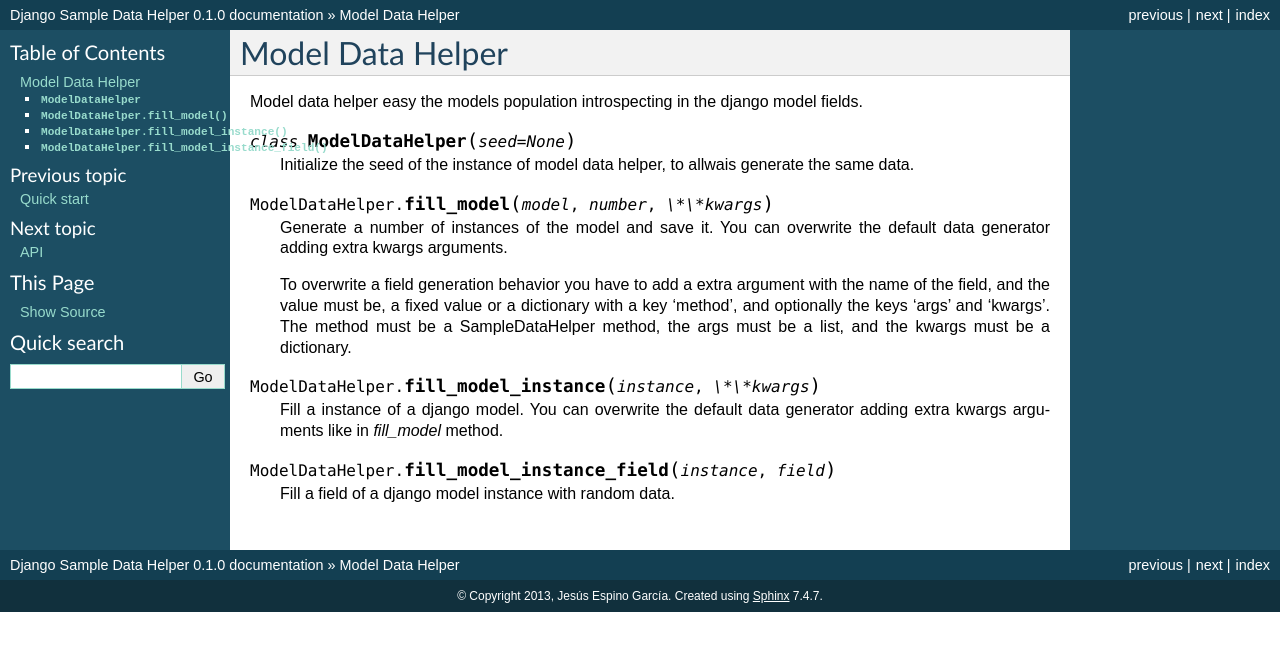
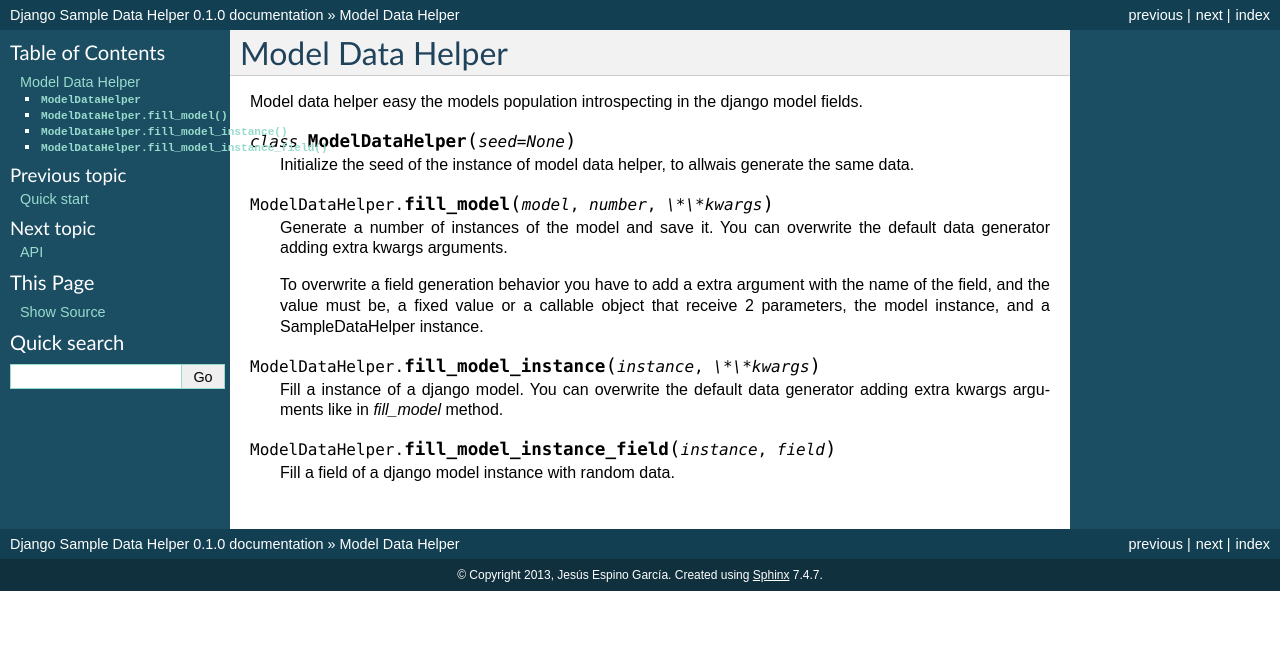
Before and after one commit to kaleidos/django-sampledatahelper, a Sphinx documentation site: the page built from doc/source/model_helper.rst, in a window 1280 px wide. Shown: the top 651 px of the page. Built offline with Sphinx 7.4.7, drawn with Linux system fonts in a browser that asks for light colours.

Commit message:
Simplifing the model_helper behavior overwrite interface

```diff
--- a/README.rst
+++ b/README.rst
@@ -43,10 +43,7 @@
           # Generate 5 instances selecting random method for some fields
           self.mdh.fill_model(MyModel,
                               5,
-                              my_int_field={
-                                  'method': SampleDataHelper.int,
-                                  'args': [5, 10]
-                              })
+                              my_int_field=lambda instance, sd: sd.int(5, 10))
 
           # Generate 5 instances with fixed data in a field
           self.mdh.fill_model(MyModel, 5, my_int_field=8)
--- a/doc/source/model_helper.rst
+++ b/doc/source/model_helper.rst
@@ -16,9 +16,8 @@
 
     To overwrite a field generation behavior you have to add a extra argument
     with the name of the field, and the value must be, a fixed value or a
-    dictionary with a key 'method', and optionally the keys 'args' and
-    'kwargs'. The method must be a SampleDataHelper method, the args must be a
-    list, and the kwargs must be a dictionary.
+    callable object that receive 2 parameters, the model instance, and a
+    SampleDataHelper instance.
 
 .. method:: ModelDataHelper.fill_model_instance(instance, \*\*kwargs)
 
--- a/doc/source/quick_start.rst
+++ b/doc/source/quick_start.rst
@@ -36,10 +36,7 @@
           # Generate 5 instances selecting random method for some fields
           self.mdh.fill_model(MyModel,
                               5,
-                              my_int_field={
-                                  'method': SampleDataHelper.int,
-                                  'args': [5, 10]
-                              })
+                              my_int_field=lambda instance, sd: sd.int(5, 10))
 
           # Generate 5 instances with fixed data in a field
           self.mdh.fill_model(MyModel, 5, my_int_field=8)
```
Also changed, not shown: 2 other files.
